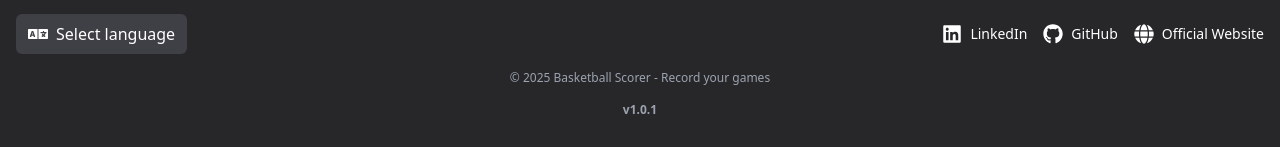
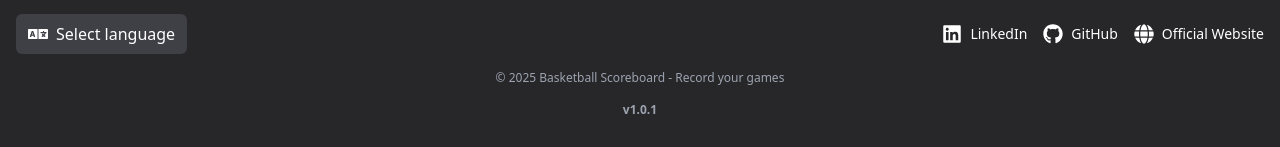
Before and after one commit to sirguilherme97/placar-basquete, a Next.js app: page / in a window 1280 px wide. Shown: the part 1165-1312 px from the top of the page. Built offline with nearby package versions, Linux system fonts and the light colour scheme.

Commit message:
fix(SEO):nameAPP

```diff
--- a/src/app/components/Footer.tsx
+++ b/src/app/components/Footer.tsx
@@ -58,7 +58,7 @@ export default function Footer() {
         </div>
 
         <div className="flex flex-col items-center justify-center space-y-4 mb-4 text-center mt-4 text-xs text-gray-400">
-          <span className="font-normal text-xs">© {new Date().getFullYear()} Basketball Scorer - {translations.copy}</span>
+          <span className="font-normal text-xs">© {new Date().getFullYear()} Basketball Scoreboard - {translations.copy}</span>
           <span className="font-bold">v{APP_VERSION}</span>
         </div>
       </footer>
--- a/src/app/layout.tsx
+++ b/src/app/layout.tsx
@@ -51,7 +51,7 @@ export const metadata: Metadata = {
     "बास्केटबॉल स्कोर ट्रैकर"
   ],
   openGraph: {
-    title: "Basketball Scorer",
+    title: "Basketball Scoreboard",
     description: "Record your basketball games effortlessly! Basketball Scorer lets you manage your players, record scores, and track results and stats in real time on any device.",
     url: "/",
     siteName: "Basketball Scorer - Record your basketball games",
@@ -62,7 +62,7 @@ export const metadata: Metadata = {
   appleWebApp: {
     capable: true,
     statusBarStyle: "default",
-    title: "Basketball Scorer",
+    title: "Basketball Scoreboard",
   },
   viewport: {
     width: "device-width",
```
